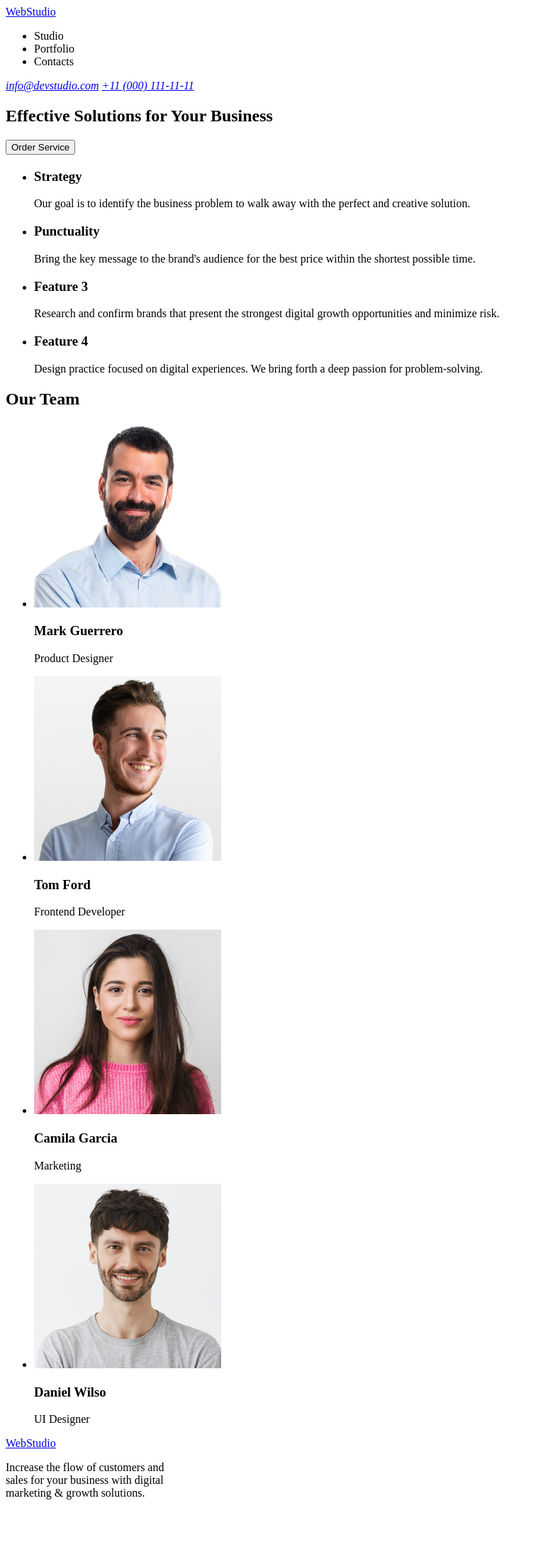
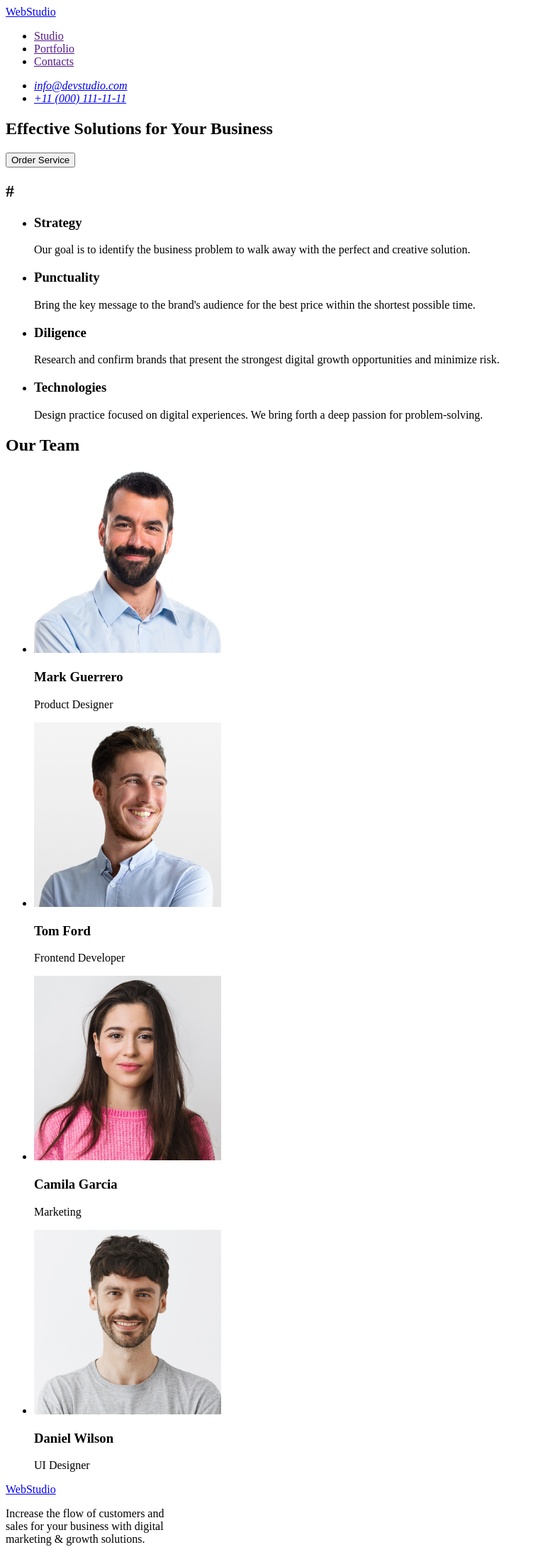
Before and after one commit to Serhii01010101/goit-markup-hw-01, a plain HTML site: page index.html in a window 1280 px wide. Shown: the whole page at 71% size, without its empty margins (0-759 px from the left). Before the commit the page ends 2129 px from the top, so only its background shows below. Drawn offline with Linux system fonts and the light colour scheme.

Commit message:
second
change index.html

```diff
--- a/index.html
+++ b/index.html
@@ -9,18 +9,18 @@
 
 <body>
     <header>
-        <!-- Шапка веб-страницы -->
-
-        <a href="#">WebStudio</a>
+        <a href="./index.html">WebStudio</a>
         <nav>
             <ul>
-                <li>Studio</li>
-                <li>Portfolio</li>
-                <li>Contacts</li>
+                <li><a href="">Studio</a></li>
+                <li><a href="">Portfolio</a></li>
+                <li><a href="">Contacts</a></li>
             </ul>
             <address>
-                <a href="mailto:info@devstudio.com">info@devstudio.com</a>
-                <a href="tel:+110001111111">+11 (000) 111-11-11</a>
+                <ul>
+                    <li><a href="mailto:info@devstudio.com">info@devstudio.com</a></li>
+                    <li><a href="tel:+110001111111">+11 (000) 111-11-11</a></li>
+                </ul>
             </address>
         </nav>
     </header>
@@ -32,7 +32,7 @@
         </section>
 
         <section>
-            <h2></h2>
+            <h2>#</h2>
             <ul>
                 <li>
                     <h3>Strategy</h3>
@@ -49,14 +49,14 @@
                     </p>
                 </li>
                 <li>
-                    <h3>Feature 3</h3>
+                    <h3>Diligence</h3>
                     <p>
                         Research and confirm brands that present the strongest digital growth opportunities and minimize
                         risk.
                     </p>
                 </li>
                 <li>
-                    <h3>Feature 4</h3>
+                    <h3>Technologies</h3>
                     <p>
                         Design practice focused on digital experiences. We bring forth a deep passion for
                         problem-solving.
@@ -68,23 +68,23 @@
             <h2>Our Team</h2>
             <ul>
                 <li>
-                    <img src="/img/Mark Guerrero.png" alt="Mark Guerrero" width="264px">
+                    <img src="./img/markguerrero.png" alt="man" width="264">
                     <h3>Mark Guerrero</h3>
                     <p>Product Designer</p>
                 </li>
                 <li>
-                    <img src="/img/Tom Ford.png" alt="Tom Ford" width="264px">
+                    <img src="./img/tomford.png" alt="man" width="264">
                     <h3>Tom Ford</h3>
                     <p>Frontend Developer</p>
                 </li>
                 <li>
-                    <img src="/img/Camila Garcia.png" alt="Camila Garcia" width="264px">
+                    <img src="./img/camilagarcia.png" alt="woman" width="264">
                     <h3>Camila Garcia</h3>
                     <p>Marketing</p>
                 </li>
                 <li>
-                    <img src="/img/Daniel Wilson.png" alt="Daniel Wilson" width="264px">
-                    <h3>Daniel Wilso</h3>
+                    <img src="./img/danielwilson.png" alt="man" width="264">
+                    <h3>Daniel Wilson</h3>
                     <p>UI Designer</p>
                 </li>
             </ul>
@@ -92,7 +92,7 @@
     </main>
 
     <footer>
-        <a href="#">WebStudio</a>
+        <a href="./index.html">WebStudio</a>
         <p> Increase the flow of customers and <br>
             sales for your business with digital <br>
             marketing & growth solutions.
```
Also changed, not shown: img/camilagarcia.png (renamed from img/Camila Garcia.png), img/danielwilson.png (renamed from img/Daniel Wilson.png), img/markguerrero.png (renamed from img/Mark Guerrero.png), img/tomford.png (renamed from img/Tom Ford.png).
